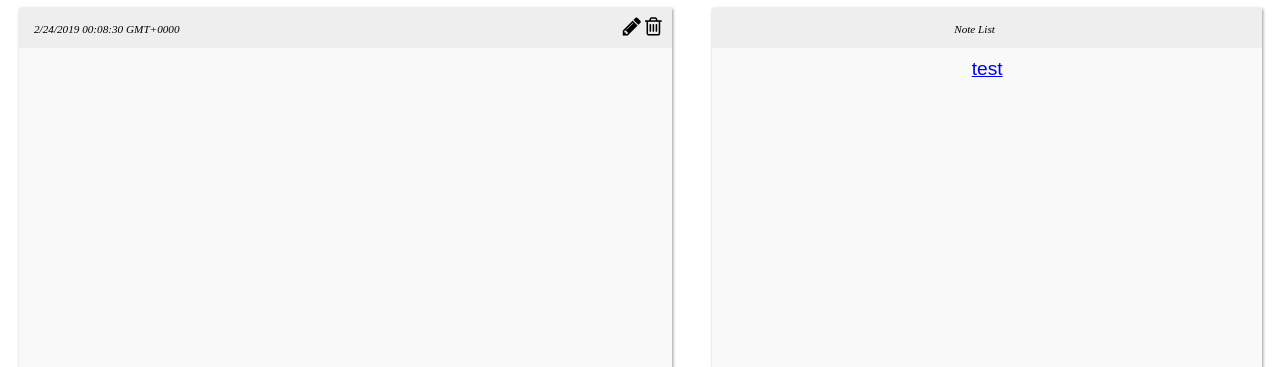
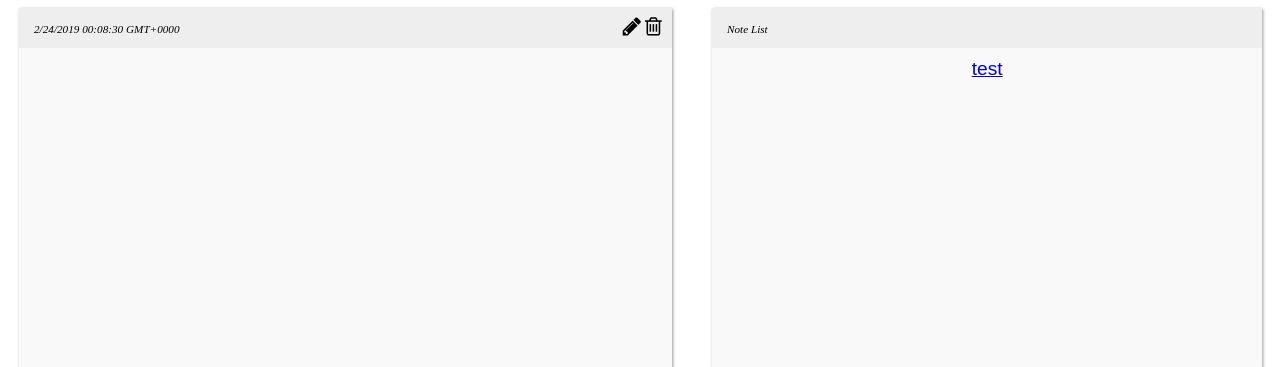
Before and after one commit to BertNik/docs, a PHP site: page / in a window 1280 px wide. Shown: the top 367 px of the page. Run offline with PHP 8.4, Linux system fonts and the light colour scheme; some libraries are stand-ins or nearby versions.

Commit message:
changing style of list

```diff
--- a/static/css/custom.css
+++ b/static/css/custom.css
@@ -36,10 +36,10 @@
     min-width: 535px;
 }
 body > div > div.note_list > span.date{
-    position: absolute;
-    top: 15px;
-    left: 44%;
-    padding: 0px;
+    /* position: absolute; */
+    /* top: 15px; */
+    /* left: 44%; */
+    /* padding: 0px; */
 }
 .date {
   position: absolute;
```
